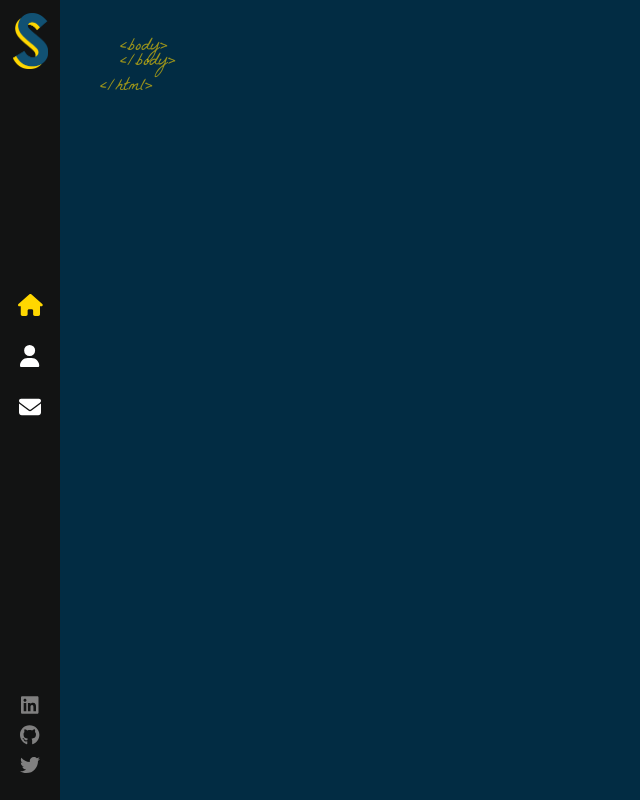
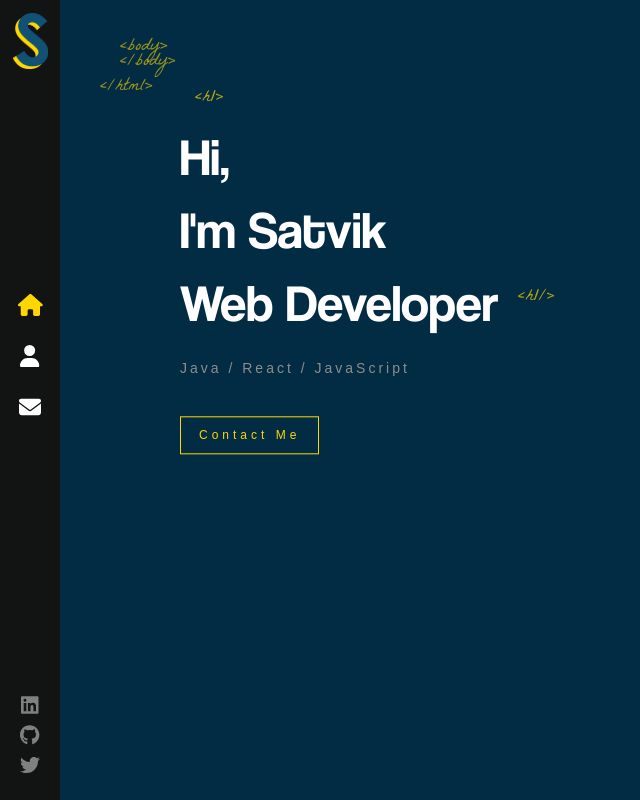
Before and after one commit to satvikydv/portfolio, a React (Create React App) app: page / in a window 1280 px wide. Shown: the whole page, without its empty margins (0-640 px from the left). Built offline with nearby package versions, Linux system fonts and the light colour scheme.

Commit message:
Home page update

```diff
--- a/src/App.js
+++ b/src/App.js
@@ -1,12 +1,15 @@
 import './App.scss';
 import { Routes, Route } from 'react-router-dom';
 import Layout from './components/Layout';
+import Home from './components/Home'
 
 function App() {
   return (
     <div>
       <Routes>
-        <Route path="/" element={<Layout />} />
+        <Route path="/" element={<Layout />}>
+          <Route index element={<Home />} />
+        </Route>
       </Routes>
     </div>
   );
--- a/src/components/Home/index.js
+++ b/src/components/Home/index.js
@@ -1,8 +1,19 @@
+import {Link} from 'react-router-dom';
+import './index.scss';
+
 const Home = () => {
   return (
-    <div>
-      <h1>Home</h1>
+    <>
+    <div className="container home-page">
+        <div className="text-zone">
+            <h1>Hi, <br /> I'm Satvik
+            <br /> Web Developer
+            </h1>
+            <h2>Java / React / JavaScript</h2>
+            <Link to="/contact" className="flat-button">Contact Me</Link>
+        </div>
     </div>
+    </>
   );
 }
 
--- a/src/components/Home/index.scss
+++ b/src/components/Home/index.scss
@@ -0,0 +1,75 @@
+.home-page {
+    width: 100vh;
+    height: 100%;
+    margin-left: 100px;
+
+    .text-zone {
+        position: absolute;
+        left: 10%;
+        top: 50%;
+        transform: translateY(-50%);
+        width: 100%;
+        max-height: 90%;
+    }
+
+    h1 {
+        color: white;
+        font-size: 52px;
+        margin: 0;
+        font-family: 'Coolvetica';
+        font-weight: 400;
+
+        &::before {
+            content: '<h1>';
+            font-family: 'La Belle Aurore';
+            color: #ffd700;
+            font-size: 18px;
+            position: absolute;
+            margin-top: -35px;
+            left: 15px;
+            opacity: 0.7;
+        }
+
+        &::after {
+            content: '<h1/>';
+            font-family: 'La Belle Aurore';
+            font-size: 18px;
+            position: absolute;
+            color: #ffd700;
+            margin-top: 18px;
+            margin-left: 20px;
+            animation: fadeIn 1s 1.7s backwards;
+            opacity: 0.7;
+        }
+    }
+
+    h2 {
+        color: #8d8d8d;
+        margin-top: 20px;
+        font-weight: 400;
+        font-size: 14px;
+        font-family: sans-serif;
+        letter-spacing: 3px;
+        animation: fadeIn 1s 1.8s backwards;
+    }
+
+    .flat-button {
+        color: #ffd700;
+        font-size: 12px;
+        font-weight: 400;
+        letter-spacing: 4px;
+        font-family: sans-serif;
+        text-decoration: none;
+        padding: 10px 18px;
+        border: 1px solid #ffd700;
+        margin-top: 25px;
+        float: left;
+        animation: fadeIn 1s 1.8s backwards;
+        white-space: nowrap;
+
+        &:hover{
+            background: #ffd700;
+            color: #333;
+        }
+    }
+}
--- a/src/components/Layout/index.js
+++ b/src/components/Layout/index.js
@@ -1,14 +1,14 @@
 import { Outlet } from 'react-router-dom'
-import Sidebar from '../Sidebar'
+import Sidebar from '../Sidebar/'
 import './index.scss'
 
 const Layout = () => {
   return (
     <div className="App">
       <Sidebar />
-
       <div className="page">
         <span className="tags top-tags">&lt;body&gt;</span>
+
         <Outlet />
         <span className="tags bottom-tags">
           &lt;/body&gt;
--- a/src/components/Layout/index.scss
+++ b/src/components/Layout/index.scss
@@ -22,3 +22,18 @@
 .bottom-tag-html {
     margin-left: -20px;
 }
+
+.container {
+    width: 100%;
+    height: 90%;
+    will-change: contents;
+    min-height: 566px;
+    position: absolute;
+    opacity: 0; //for fade in animation
+    top: 5%;
+    margin: 0 auto;
+    z-index: 1;
+    transform-style: preserve-3d;
+    animation: fadeIn 1s ease-in-out forwards;
+    animation-delay: 1s;
+}
```
Also changed, not shown: 1 other file (tests, documents, lock files or other folders).
